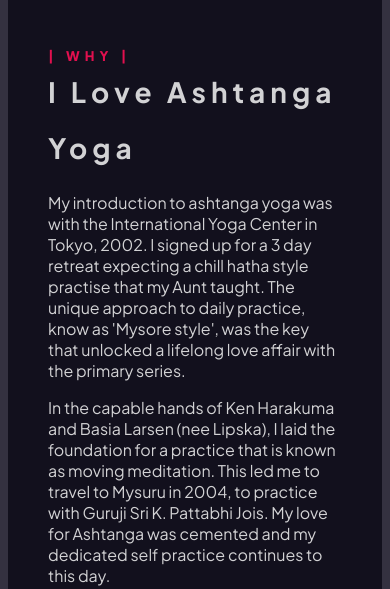
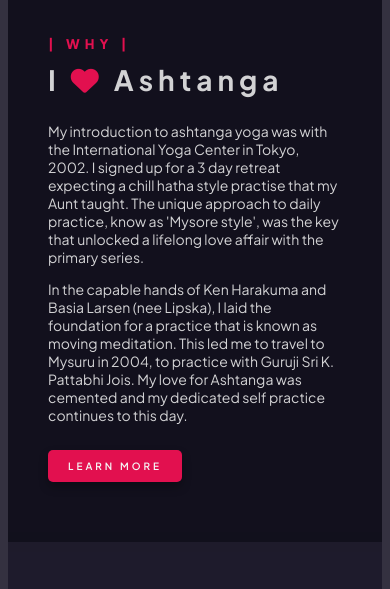
Before and after one commit to LJ-Fryer/ashtanga-project, a plain HTML site: page index.html in a window 390 px wide. Shown: the part 1002-1591 px from the top of the page. Drawn offline with nearby package versions, Linux system fonts and the light colour scheme; a script that the page names is missing; a web font is replaced by a local one.

Commit message:
Added font awesome icon and improved styling

```diff
--- a/index.html
+++ b/index.html
@@ -9,6 +9,11 @@
       href="https://fonts.googleapis.com/css2?family=Playfair+Display:ital,wght@0,400..900;1,400..900&family=Plus+Jakarta+Sans:ital,wght@0,200..800;1,200..800&family=Poppins:ital,wght@0,100;0,200;0,300;0,400;0,500;0,600;0,700;0,800;0,900;1,100;1,200;1,300;1,400;1,500;1,600;1,700;1,800;1,900&family=Roboto:ital,wght@0,100;0,300;0,400;0,500;0,700;0,900;1,100;1,300;1,400;1,500;1,700;1,900&display=swap"
       rel="stylesheet"
     />
+    <link
+      rel="stylesheet"
+      href="https://cdnjs.cloudflare.com/ajax/libs/font-awesome/6.0.0-beta3/css/all.min.css"
+    />
+
     <link rel="stylesheet" href="/src/styles.css" />
     <title>Ashtanga Yoga</title>
   </head>
@@ -45,7 +50,7 @@
           <div>
             <div class="primary-text">
               <h5>| WHY |</h5>
-              <h2>I Love Ashtanga Yoga</h2>
+              <h2>I <i class="fa-solid fa-heart"></i> Ashtanga</h2>
               <p>
                 My introduction to ashtanga yoga was with the International Yoga
                 Center in Tokyo, 2002. I signed up for a 3 day retreat expecting
--- a/src/styles.css
+++ b/src/styles.css
@@ -146,6 +146,12 @@ footer a {
 .primary-image {
   border-radius: 12px;
 }
+.primary-text i {
+  color: #e2104f;
+}
+.primary-text p {
+  font-size: 14px;
+}
 
 .primary-button-container {
   padding-top: 12px;
@@ -265,6 +271,7 @@ footer a {
 
   .grid-3-columns {
     grid-template-columns: 1fr;
+    justify-items: center;
   }
   .secondary-card {
     max-width: 376px;
@@ -284,7 +291,6 @@ footer a {
 @media (max-width: 1200px) {
   .grid-2-columns {
     padding: 50px 50px;
-    gap: 24px;
     justify-items: center;
   }
   .primary-text h2 {
```
